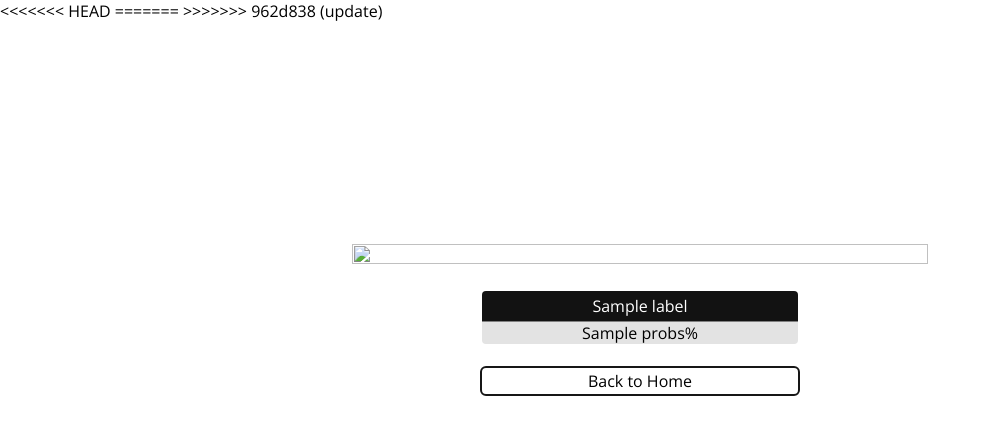
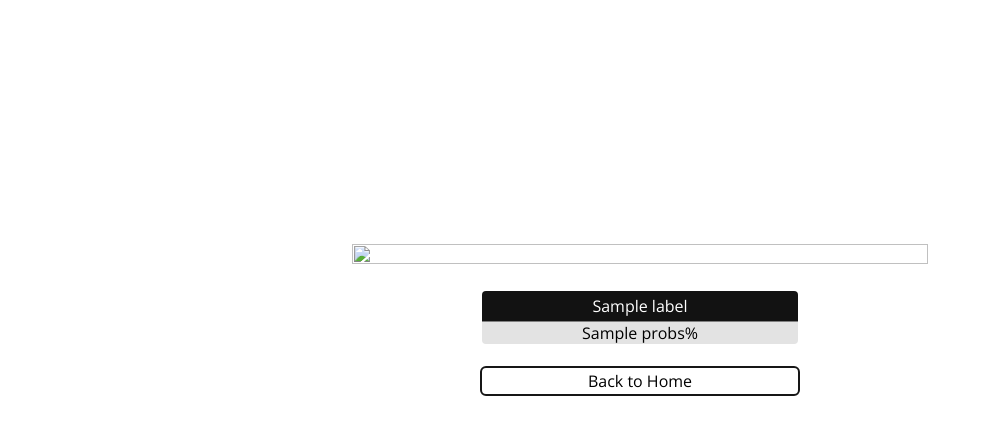
Before and after one commit to arvandza/herbal-leaf-classification, a Python web app: template templates/class.html in a window 1280 px wide. Shown: the top 435 px of the page, without its empty margins (0-990 px from the left). Run offline with Jinja, Linux system fonts and the light colour scheme; the template is opened without the code that fills it: most values are stand-ins (such as "Sample title", 1, 10 or a date in 2020).

Commit message:
Update class.html

```diff
--- a/templates/class.html
+++ b/templates/class.html
@@ -6,12 +6,11 @@
     <meta http-equiv="X-UA-Compatible" content="IE=edge">
     <meta name="viewport" content="width=device-width, initial-scale=1.0">
     <title>Herbal Leaves Classification</title>
-<<<<<<< HEAD
 
-=======
+
     <link rel = "icon" href = "/static/img/icon.png"
     type = "image/x-icon">
->>>>>>> 962d838 (update)
+
     <style>
 .main-classify{
     width: 100%;
@@ -79,8 +78,7 @@
     background-color: #121212;
     color: #fff;
 }
-<<<<<<< HEAD
-=======
+
 
 @media only screen and (max-width:850px){
     .button{
@@ -99,7 +97,7 @@
         transition-duration: 0.4s;
     }
 }
->>>>>>> 962d838 (update)
+
     </style>
 </head>
 <body>
```
